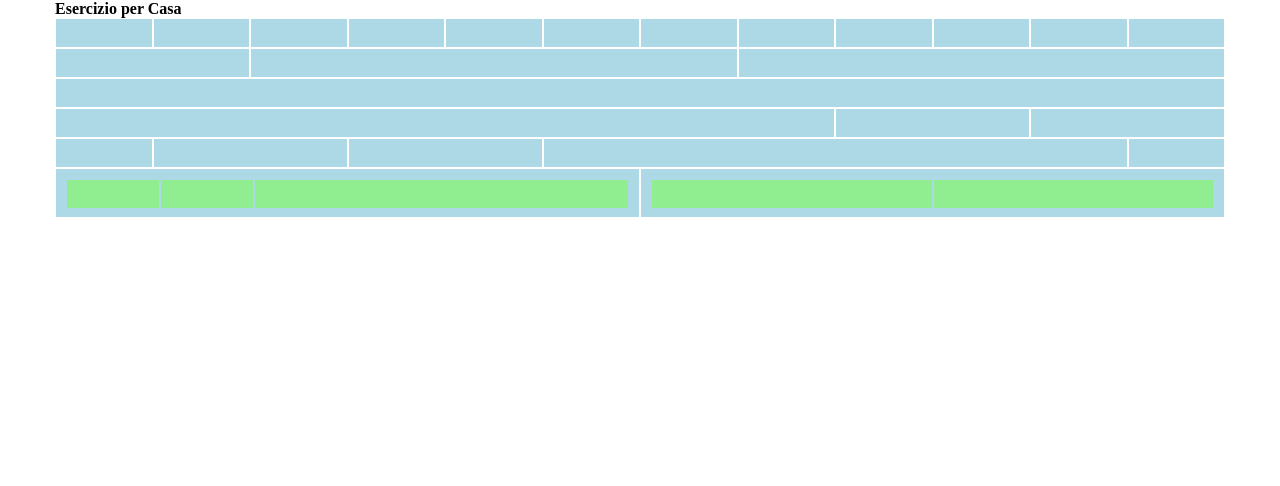
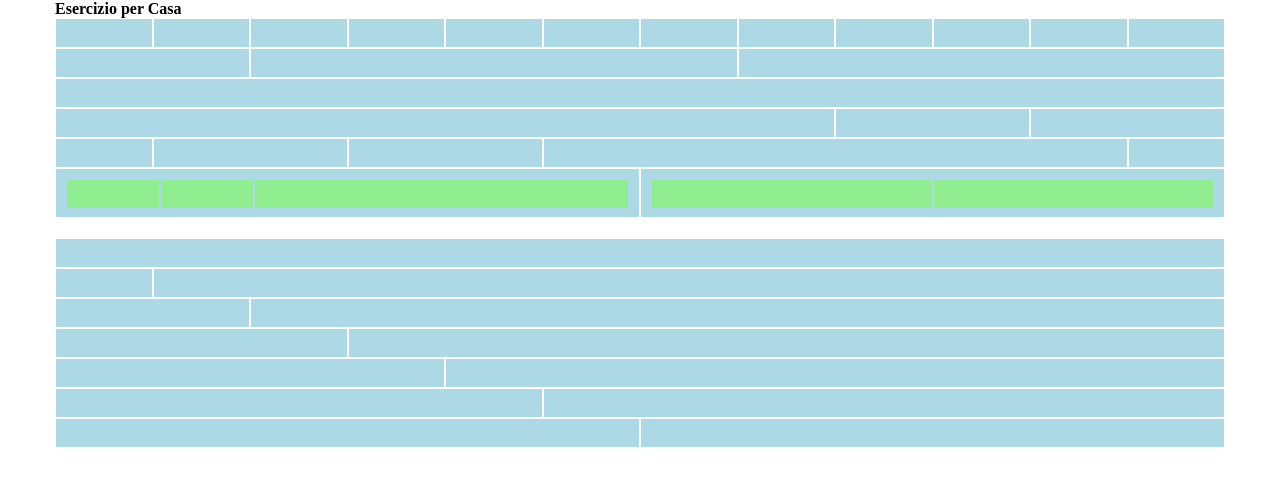
Before and after one commit to LeleGuidi/html-css-12bool, a plain HTML site: page index.html in a window 1280 px wide. Drawn offline with Linux system fonts and the light colour scheme.

Commit message:
Completato secondo container

```diff
--- a/css/style.css
+++ b/css/style.css
@@ -2,7 +2,6 @@
     CONTENITORE
 ----------------*/
 .container {
-    min-height: 800px;
     margin-bottom: 20px;
 }
 
--- a/index.html
+++ b/index.html
@@ -61,5 +61,34 @@
             </div>
         </div>
     </div>
+    <div class="container">
+        <div class="row">
+            <div class="col-12"></div>
+        </div>
+        <div class="row">
+            <div class="col-1"></div>
+            <div class="col-11"></div>
+        </div>
+        <div class="row">
+            <div class="col-2"></div>
+            <div class="col-10"></div>
+        </div>
+        <div class="row">
+            <div class="col-3"></div>
+            <div class="col-9"></div>
+        </div>
+        <div class="row">
+            <div class="col-4"></div>
+            <div class="col-8"></div>
+        </div>
+        <div class="row">
+            <div class="col-5"></div>
+            <div class="col-7"></div>
+        </div>
+        <div class="row">
+            <div class="col-6"></div>
+            <div class="col-6"></div>
+        </div>
+    </div>
 </body>
 </html>
```
